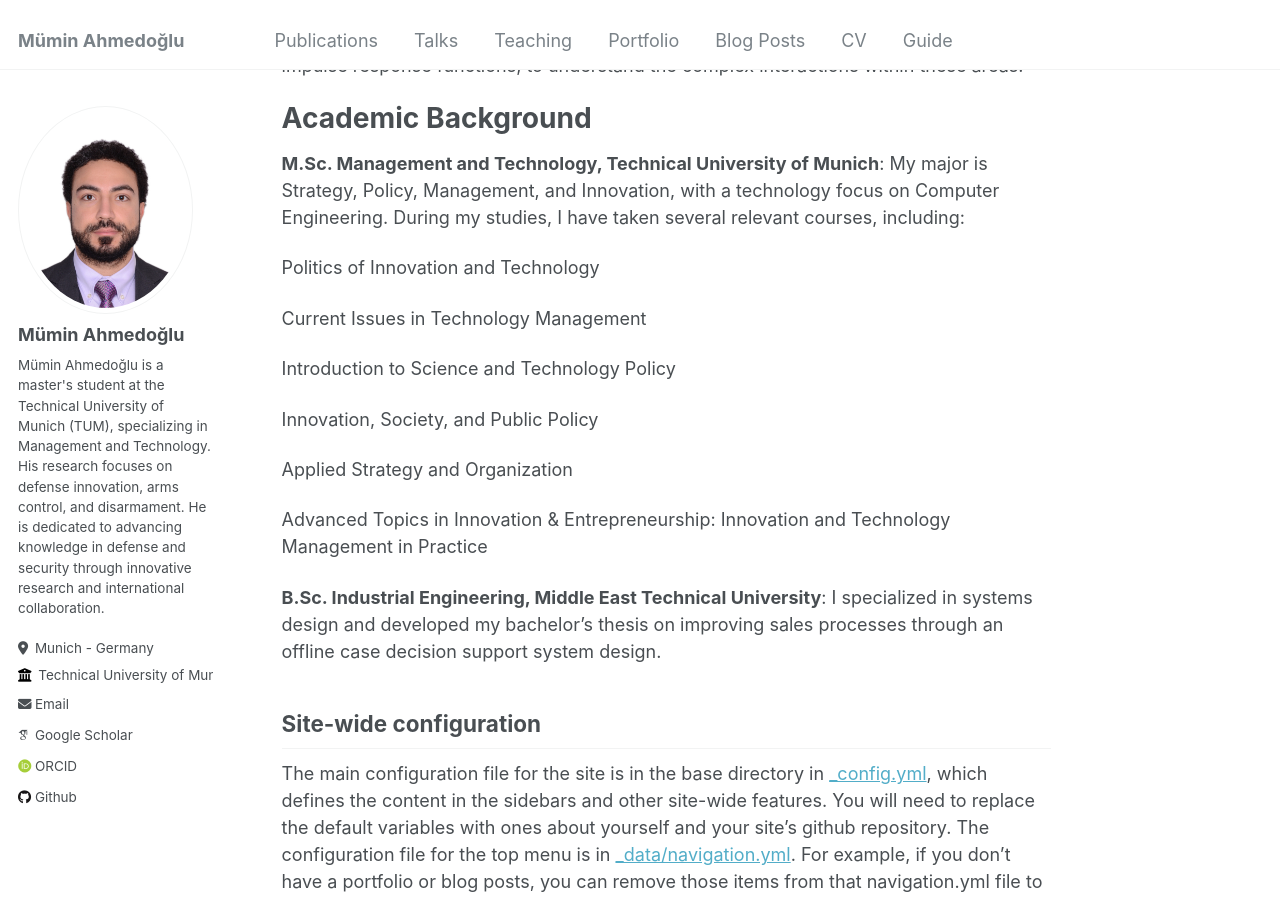
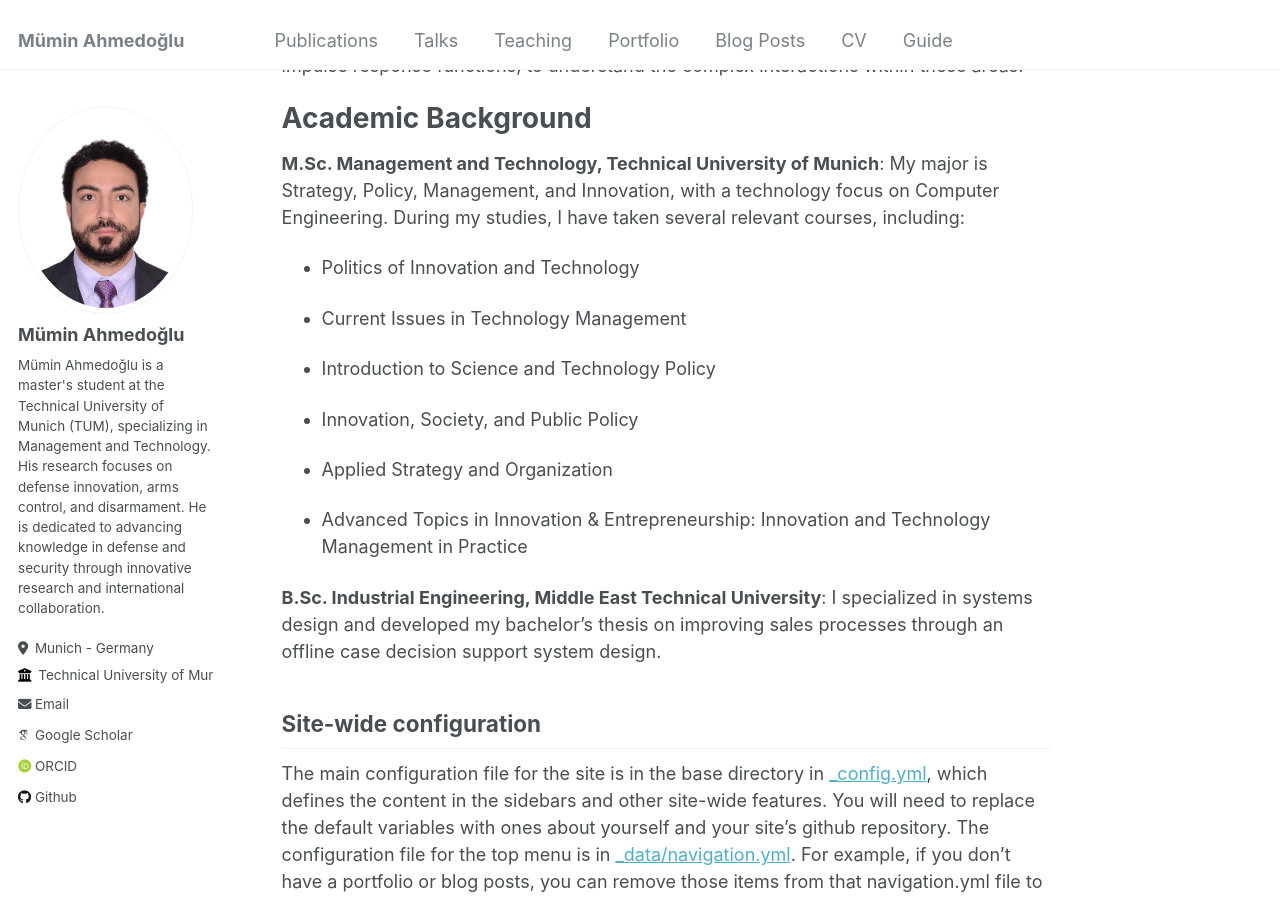
Before and after one commit to ahmedoglu/ahmedoglu.github.io, a Jekyll site: the page built from _pages/about.md, in a window 1280 px wide and 900 px high, scrolled down 1749 px. Built offline with Jekyll 4.4.1, drawn with Linux system fonts in a browser that asks for light colours; some web fonts are replaced.

```diff
--- a/_pages/about.md
+++ b/_pages/about.md
@@ -40,17 +40,17 @@ Academic Background
 ======
 **M.Sc. Management and Technology, Technical University of Munich**: My major is Strategy, Policy, Management, and Innovation, with a technology focus on Computer Engineering. During my studies, I have taken several relevant courses, including:
 
-Politics of Innovation and Technology
+- Politics of Innovation and Technology
 
-Current Issues in Technology Management
+- Current Issues in Technology Management
 
-Introduction to Science and Technology Policy
+- Introduction to Science and Technology Policy
 
-Innovation, Society, and Public Policy
+- Innovation, Society, and Public Policy
 
-Applied Strategy and Organization
+- Applied Strategy and Organization
 
-Advanced Topics in Innovation & Entrepreneurship: Innovation and Technology Management in Practice
+- Advanced Topics in Innovation & Entrepreneurship: Innovation and Technology Management in Practice
 
 **B.Sc. Industrial Engineering, Middle East Technical University**: I specialized in systems design and developed my bachelor's thesis on improving sales processes through an offline case decision support system design.
 
```
